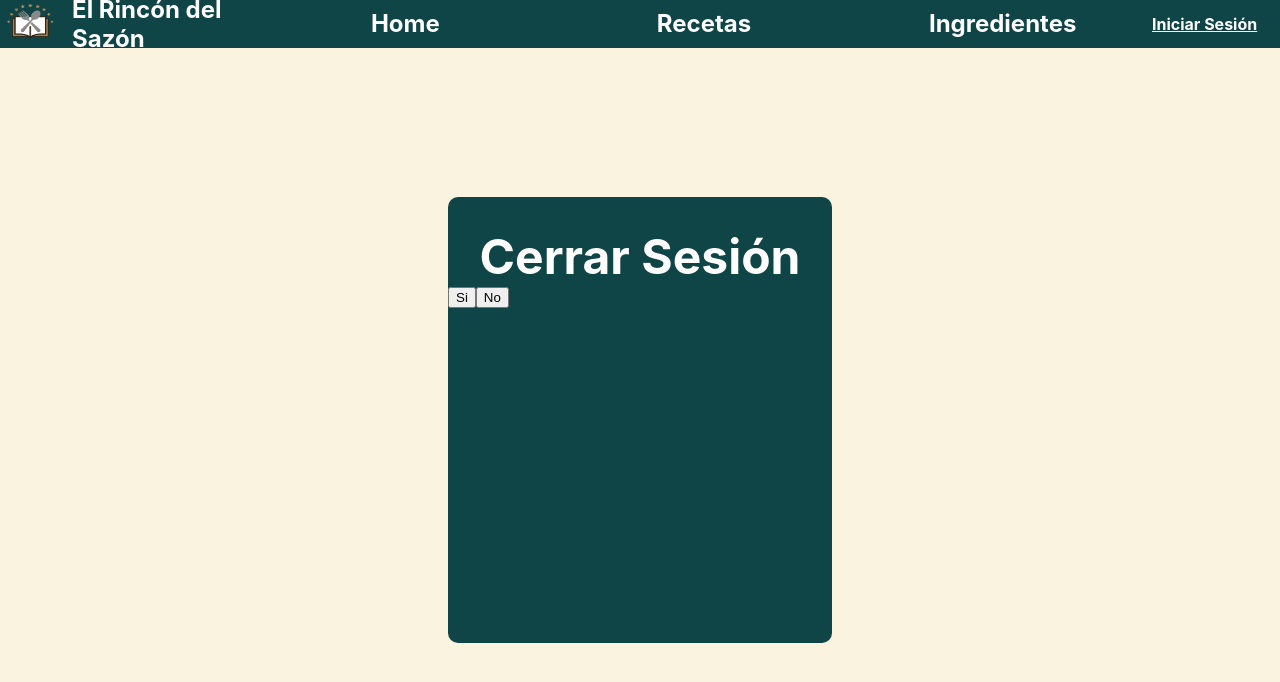
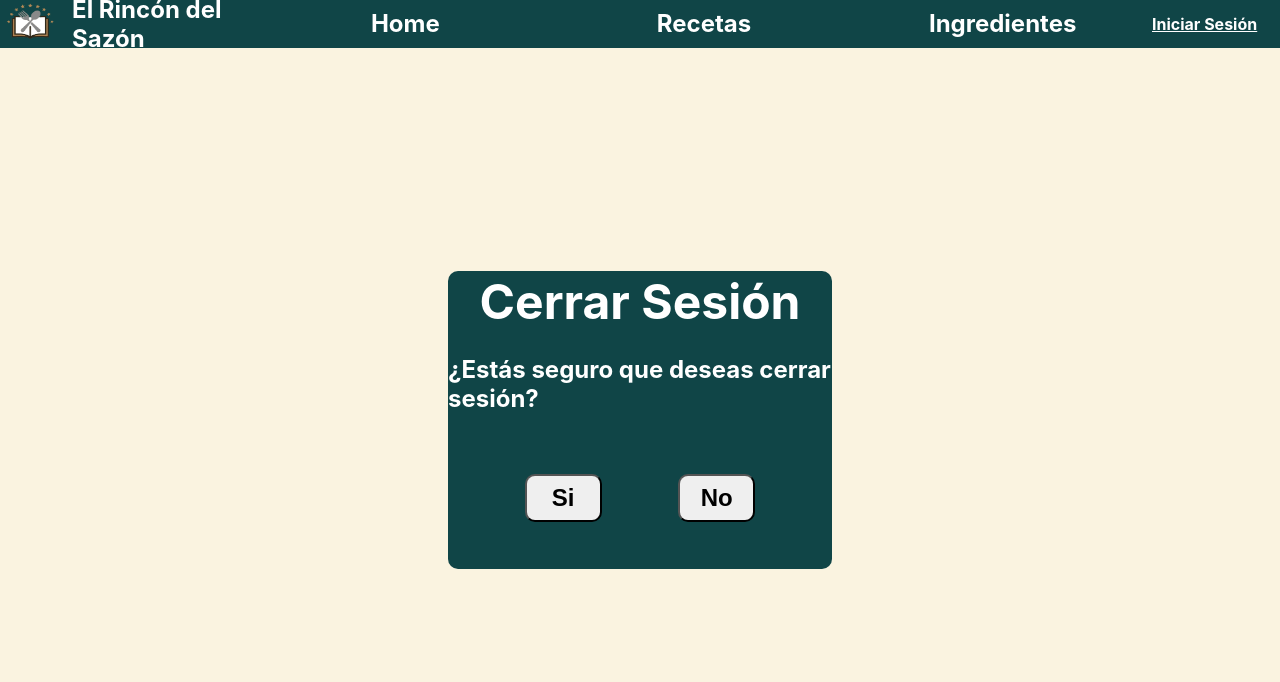
Before and after one commit to Phoenix-Melchor/Recetario, a React (Create React App) app in the folder front/: page /logout in a window 1280 px wide. Shown: the top 682 px of the page. Built offline with nearby package versions, Linux system fonts and the light colour scheme.

Commit message:
[ADD] Se agregaron estilos en los botnes de login y register y menu de log out

```diff
--- a/front/src/components/logout.js
+++ b/front/src/components/logout.js
@@ -1,14 +1,28 @@
 import React from "react";
 import styles from '../styles/logout.module.css';
+import { deleteToken } from "../utils/tokenUtils";
 
 function Logout() {
+
+    const handleLogout = () => {
+        deleteToken();
+        window.location.reload();
+        window.location.href = '/login';
+    }
+
+    const handleCancel = () => {
+        window.location.href = '/';
+    }
 
     return (
         <div className={styles['main-container']}>
             <div className={styles['logout-form']}>
                 <h2>Cerrar Sesión</h2>
-                <button>Si</button>
-                <button>No</button>
+                <h3>¿Estás seguro que deseas cerrar sesión?</h3>
+                <div className={styles.buttons}>
+                    <button onClick={handleLogout}>Si</button>
+                    <button onClick={handleCancel}>No</button>
+                </div>
             </div>
         </div>
     )
--- a/front/src/styles/login.module.css
+++ b/front/src/styles/login.module.css
@@ -69,6 +69,7 @@
     height: 10%;
     font-size: 1.5rem;
     border-radius: 10px;
+    font-weight: bold;
 }
 
 .login_labels button:hover{
--- a/front/src/styles/logout.module.css
+++ b/front/src/styles/logout.module.css
@@ -8,7 +8,7 @@
 
 .logout-form{
     width: 30%;
-    height: 60%;
+    height: 40%;
     border-radius: 10px;
     background-color: #104547;
 }
@@ -23,3 +23,35 @@
     color: white;
     margin:0;
 }
+
+.logout-form h3{
+    width: 100%;
+    height: 20%;
+    display: flex;
+    justify-content: center;
+    align-items: center;
+    font-size: 1.5rem;
+    color: white;
+}
+
+.buttons{
+    width: 100%;
+    height: 40%;
+    display: flex;
+    justify-content: space-evenly;
+    align-items: center;
+}
+
+.buttons button{
+    width: 20%;
+    height: 40%;
+    border-radius: 10px;
+    font-size: 1.5rem;
+    font-weight: bold;
+}
+
+.buttons button:hover{
+    background-color: #e9d8c0;
+    color: #104547;
+    transition: background-color 0.3s ease, color 0.3s ease;
+}
--- a/front/src/styles/register.module.css
+++ b/front/src/styles/register.module.css
@@ -69,6 +69,7 @@
     height: 10%;
     font-size: 1.5rem;
     border-radius: 10px;
+    font-weight: bold;
 }
 
 .register_labels button:hover{
```
